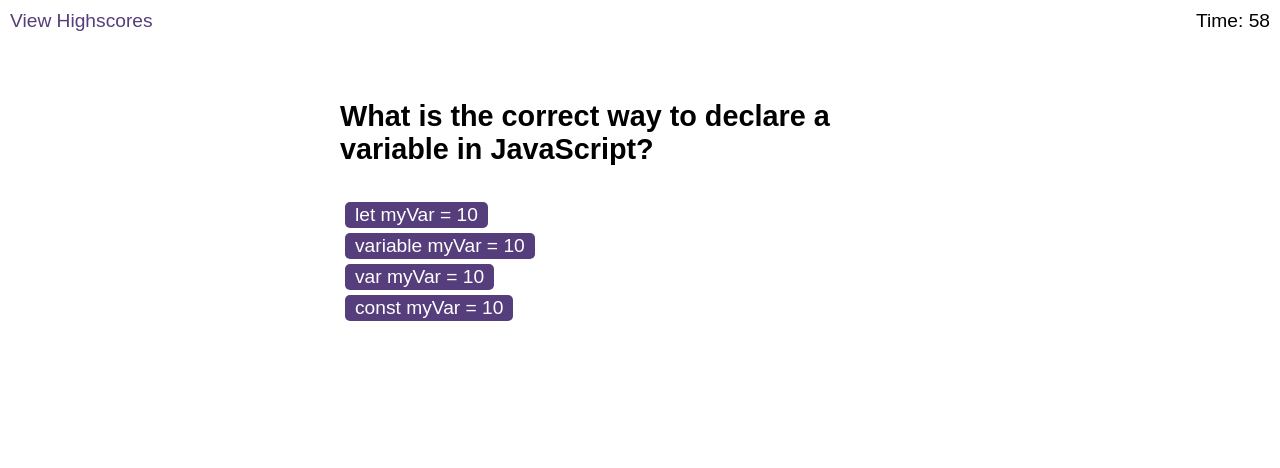
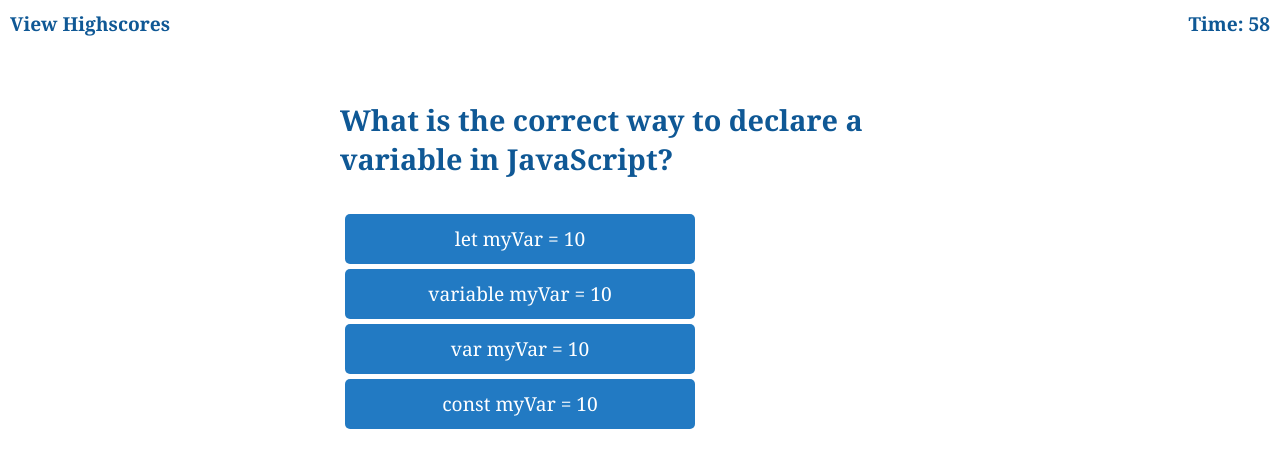
Before and after one commit to kamilawroblewska/JavaScript-Quiz, a plain HTML site: page index.html in a window 1280 px wide. Both pictures are taken after a click on the button "Start Quiz". Drawn offline with Linux system fonts and the light colour scheme.

Commit message:
Added styling: changed color of font, changed font, changed color of buttons

```diff
--- a/assets/css/styles.css
+++ b/assets/css/styles.css
@@ -1,16 +1,17 @@
 body {
-  font-family: Arial;
+  font-family: Georgia, "Times New Roman", Times, serif;
   font-size: 120%;
 }
 
 a {
-  color: #563d7c;
+  color: #0f5895;
   text-decoration: none;
   transition: color 0.1s;
+  font-weight: bolder;
 }
 
 a:hover {
-  color: #8570a5;
+  color: rgb(145, 173, 211);
 }
 
 button {
@@ -18,7 +19,8 @@ button {
   margin: 5px;
   cursor: pointer;
   font-size: 100%;
-  background-color: #563d7c;
+  font-family: Georgia, "Times New Roman", Times, serif;
+  background-color: #227ac3;
   border-radius: 5px;
   padding: 2px 10px;
   color: white;
@@ -27,11 +29,17 @@ button {
 }
 
 button:hover {
-  background-color: #8570a5;
+  background-color: #43b1ff;
+}
+#question-title {
+  color: #0f5895;
+  font-family: Georgia, "Times New Roman", Times, serif;
 }
 
 .choices button {
   display: block;
+  width: 350px; /* Added style to choices button */
+  height: 50px;
 }
 
 input[type="text"] {
@@ -65,6 +73,7 @@ li:nth-child(odd) {
 
 .start {
   text-align: center;
+  color: #0f5895;
 }
 
 .scores {
@@ -86,4 +95,11 @@ li:nth-child(odd) {
   position: absolute;
   top: 10px;
   right: 10px;
+  color: #0f5895;
+  font-weight: bolder;
 }
+
+#end-screen {
+  color: #0f5895;
+  font-family: Georgia, "Times New Roman", Times, serif;
+}
```
